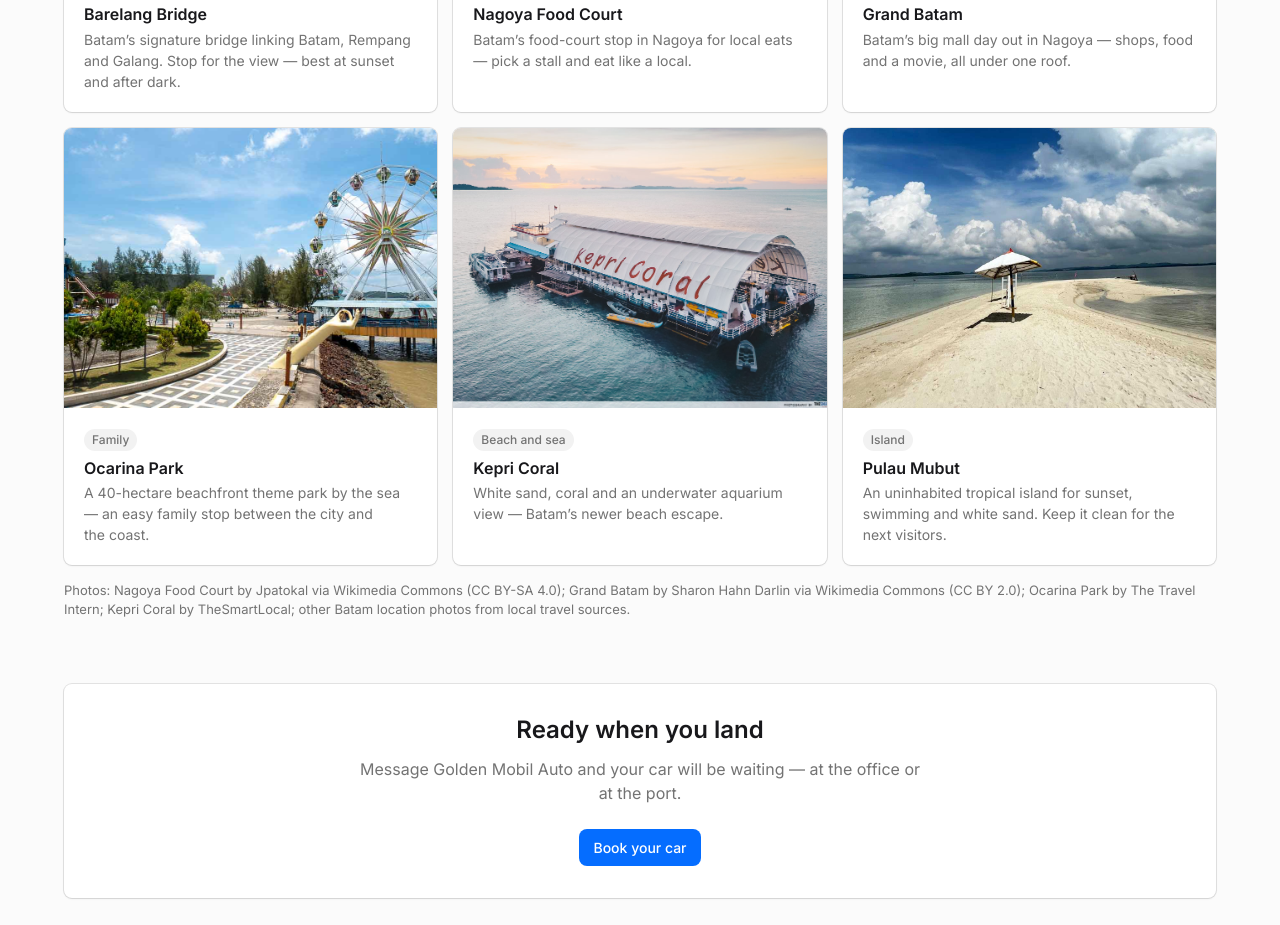
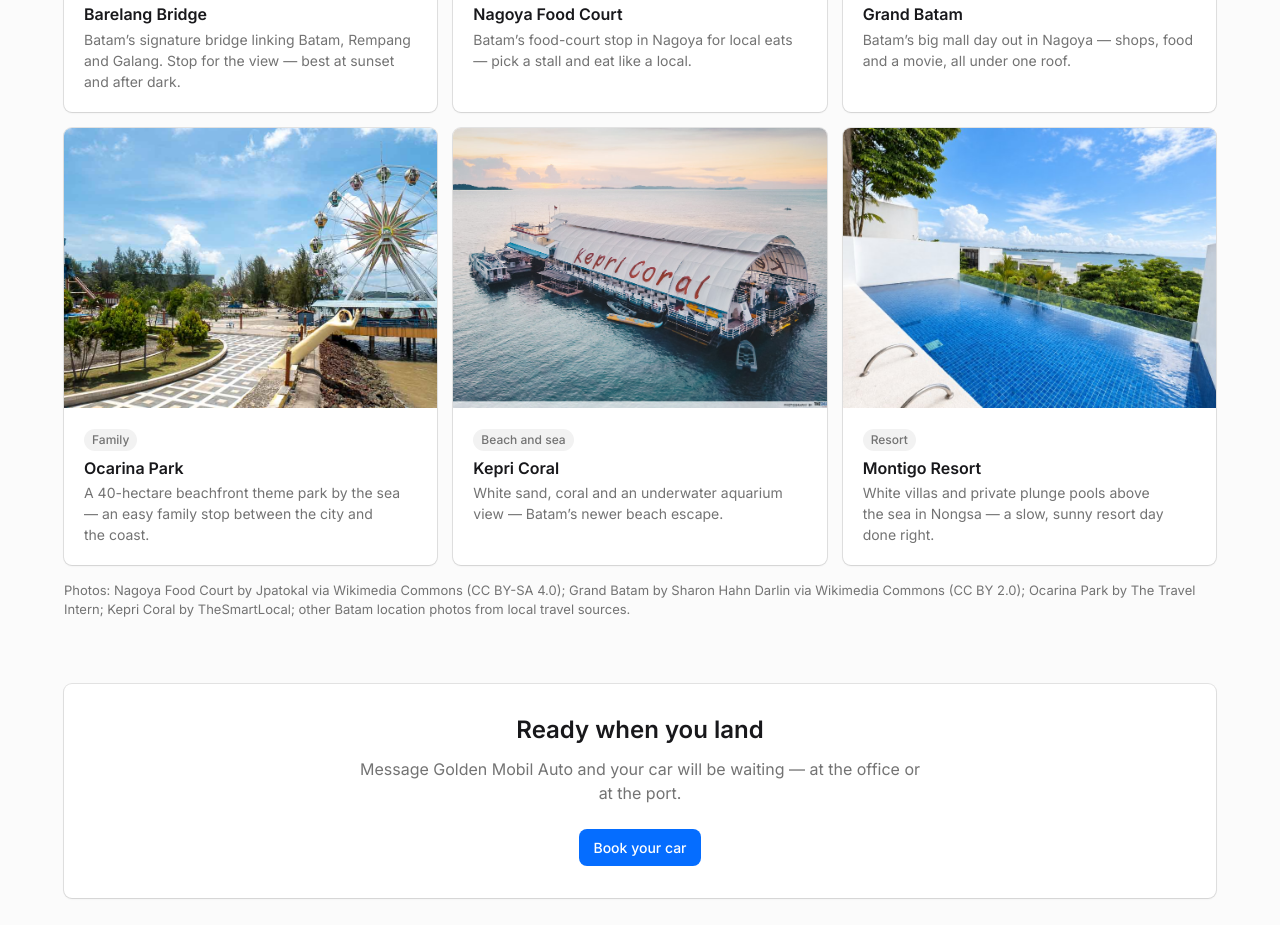
Before and after one commit to vernanng/gma, a plain HTML site: page index.html in a window 1280 px wide. Shown: the part 3069-3994 px from the top of the page. Drawn offline with Linux system fonts and the light colour scheme.

Commit message:
Change Pulau Mubut card to Montigo Resort

```diff
--- a/index.html
+++ b/index.html
@@ -368,9 +368,9 @@
         <article class="place panel" data-od-id="place-kepri-coral">
           <div class="place-media"><img src="assets/kepri-coral.jpg" alt="Kepri Coral floating restaurant at sunset, Pengalap Island, Batam" width="1000" height="667" loading="lazy"></div>
           <div class="place-body"><span class="place-tag" data-en="Beach and sea" data-id="Pantai dan laut">Beach and sea</span><h3>Kepri Coral</h3><p data-en="White sand, coral and an underwater aquarium view — Batam’s newer beach escape." data-id="Pasir putih, karang, dan pemandangan akuarium bawah laut — destinasi pantai baru di Batam.">White sand, coral and an underwater aquarium view — Batam’s newer beach escape.</p></div></article>
-        <article class="place panel" data-od-id="place-mubut">
-          <div class="place-media"><img src="assets/pulau-mubut.jpg" alt="White sand spit and beach umbrella on Pulau Mubut, Batam" width="1200" height="865" loading="lazy"></div>
-          <div class="place-body"><span class="place-tag" data-en="Island" data-id="Pulau">Island</span><h3>Pulau Mubut</h3><p data-en="An uninhabited tropical island for sunset, swimming and white sand. Keep it clean for the next visitors." data-id="Pulau tropis tak berpenghuni untuk menikmati senja, berenang, dan pasir putih. Jaga kebersihannya untuk pengunjung berikutnya.">An uninhabited tropical island for sunset, swimming and white sand. Keep it clean for the next visitors.</p></div></article>
+        <article class="place panel" data-od-id="place-montigo">
+          <div class="place-media"><img src="assets/montigo-resort.jpg" alt="Private plunge pool and white villas overlooking the sea at Montigo Resorts Nongsa, Batam" width="1000" height="650" loading="lazy"></div>
+          <div class="place-body"><span class="place-tag" data-en="Resort" data-id="Resor">Resort</span><h3>Montigo Resort</h3><p data-en="White villas and private plunge pools above the sea in Nongsa — a slow, sunny resort day done right." data-id="Vila putih dan kolam renang pribadi menghadap laut di Nongsa — hari santai di resor yang cerah dan menyenangkan.">White villas and private plunge pools above the sea in Nongsa — a slow, sunny resort day done right.</p></div></article>
       </div>
       <p class="place-credits" data-en="Photos: Nagoya Food Court by Jpatokal via Wikimedia Commons (CC BY-SA 4.0); Grand Batam by Sharon Hahn Darlin via Wikimedia Commons (CC BY 2.0); Ocarina Park by The Travel Intern; Kepri Coral by TheSmartLocal; other Batam location photos from local travel sources." data-id="Foto: Nagoya Food Court oleh Jpatokal via Wikimedia Commons (CC BY-SA 4.0); Grand Batam oleh Sharon Hahn Darlin via Wikimedia Commons (CC BY 2.0); Ocarina Park oleh The Travel Intern; Kepri Coral oleh TheSmartLocal; foto lokasi Batam lainnya dari sumber wisata lokal.">Photos: Nagoya Food Court by Jpatokal via Wikimedia Commons (CC BY-SA 4.0); Grand Batam by Sharon Hahn Darlin via Wikimedia Commons (CC BY 2.0); Ocarina Park by The Travel Intern; Kepri Coral by TheSmartLocal; other Batam location photos from local travel sources.</p>
     </div>
```
Also changed, not shown: assets/montigo-resort.jpg (added), assets/pulau-mubut.jpg (deleted).
